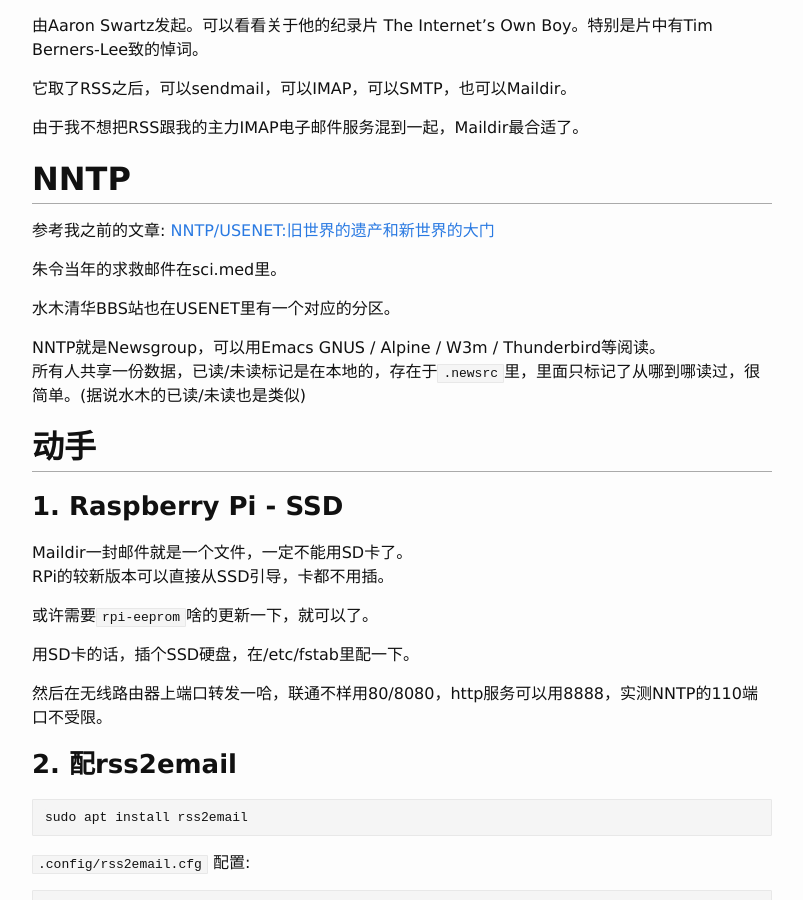
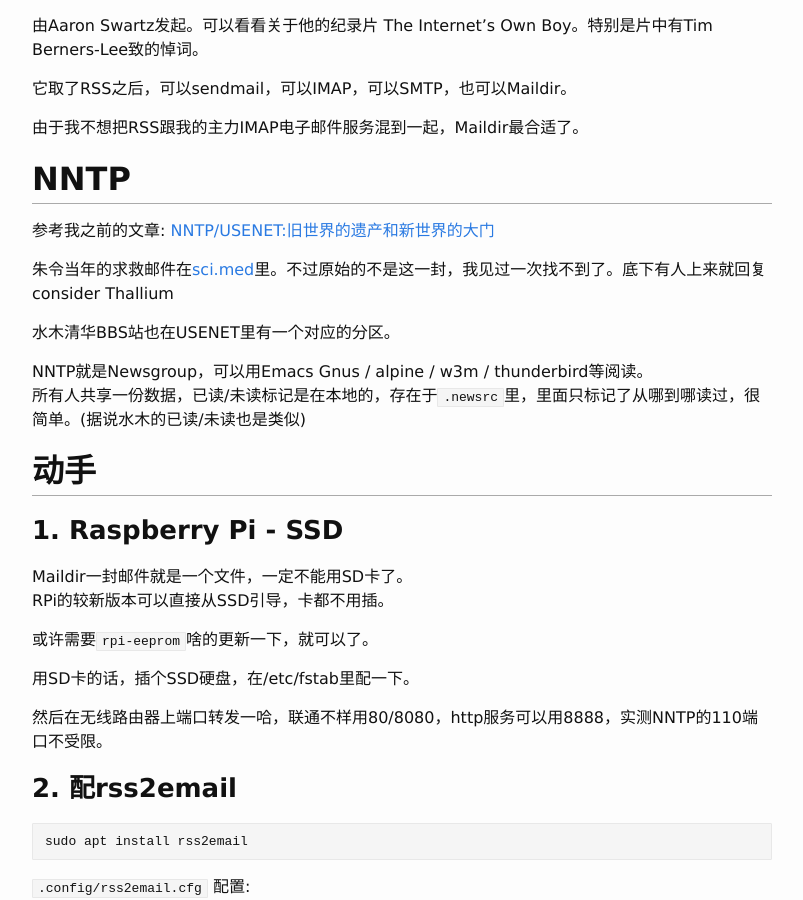
Before and after one commit to scateu/scateu.github.io, a Jekyll site: the page built from _posts/2025-08-08-rss2email-public-inbox-nntp.md, in a window 1280 px wide and 900 px high, scrolled down 1081 px. Shown: the whole window, without its empty margins (238-1041 px from the left). Built offline with Jekyll 4.4.1, drawn with Linux system fonts in a browser that asks for light colours; nearby versions of some CDN libraries; comment, search, counter and statistics services are not loaded; some of the changed text lies outside the part shown.

Commit message:
2025-08-08-rss2email-public-inbox-nntp.md

````diff
--- a/_posts/2025-08-08-rss2email-public-inbox-nntp.md
+++ b/_posts/2025-08-08-rss2email-public-inbox-nntp.md
@@ -47,11 +47,11 @@
 
 参考我之前的文章: [NNTP/USENET:旧世界的遗产和新世界的大门](https://scateu.me/2018/01/05/nntp.html)
 
-朱令当年的求救邮件在sci.med里。
+朱令当年的求救邮件在[sci.med](https://groups.google.com/g/sci.med.transcription/c/ofMqZehUYDc/m/kaXYTpAHINEJ)里。不过原始的不是这一封，我见过一次找不到了。底下有人上来就回复consider Thallium
 
 水木清华BBS站也在USENET里有一个对应的分区。
 
-NNTP就是Newsgroup，可以用Emacs GNUS / Alpine / W3m / Thunderbird等阅读。
+NNTP就是Newsgroup，可以用Emacs Gnus / alpine / w3m / thunderbird等阅读。
 所有人共享一份数据，已读/未读标记是在本地的，存在于`.newsrc`里，里面只标记了从哪到哪读过，很简单。(据说水木的已读/未读也是类似)
 
 
@@ -209,9 +210,7 @@
 
 然后执行
 
-```
-public-inbox-watch
-```
+    public-inbox-watch
 
 就会从maildir里把邮件塞进public-inbox的git目录(在这里是`RSS/`)了，可惜这个程序没啥输出
 
````
Also changed, not shown: other parts of _posts/2025-08-08-rss2email-public-inbox-nntp.md (+1 -0 lines).
